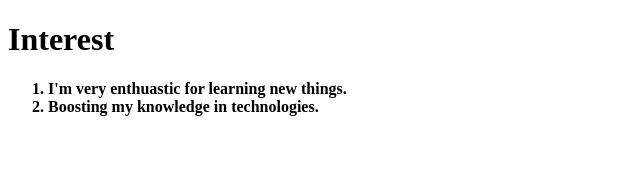
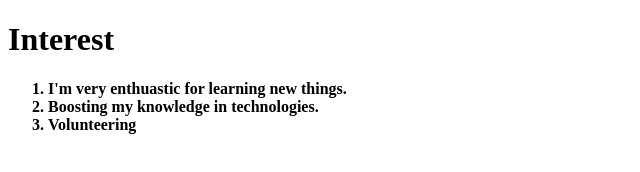
Before and after one commit to Shiv100/Resume-, a plain HTML site: page Interest/interest.html in a window 1280 px wide. Shown: the whole page, without its empty margins (0-640 px from the left). Drawn offline with Linux system fonts and the light colour scheme.

Commit message:
Update interest.html

```diff
--- a/Interest/interest.html
+++ b/Interest/interest.html
@@ -9,6 +9,7 @@
     <strong><ol>
         <li>I'm very enthuastic for learning new things.</li>
         <li>Boosting my knowledge in technologies.</li>
+        <li>Volunteering</li>
     </ol></strong>
 
 
```
